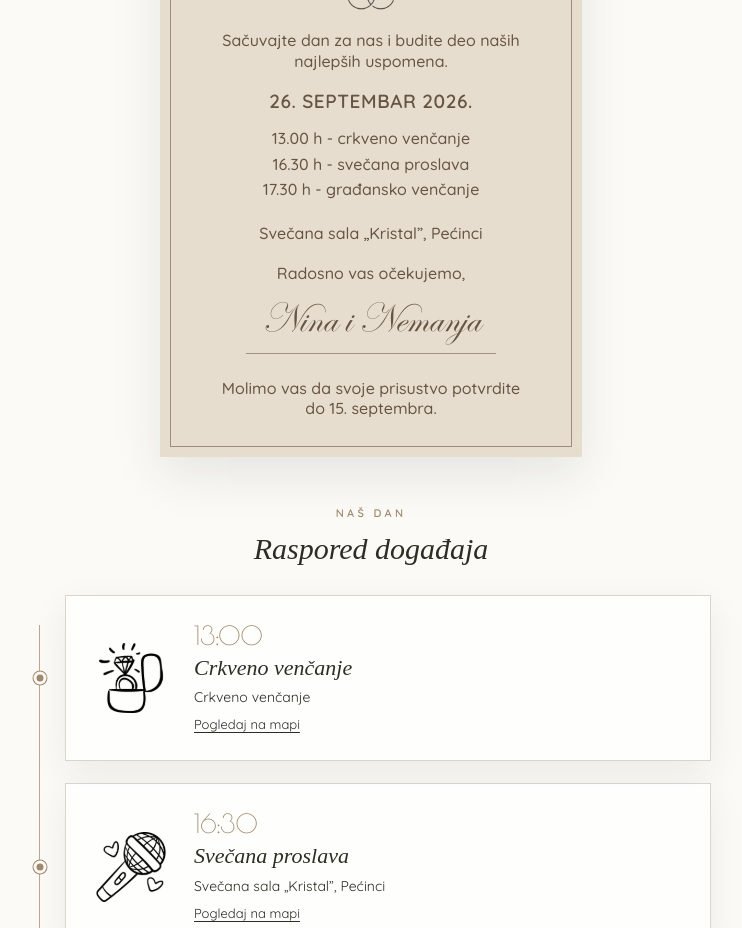
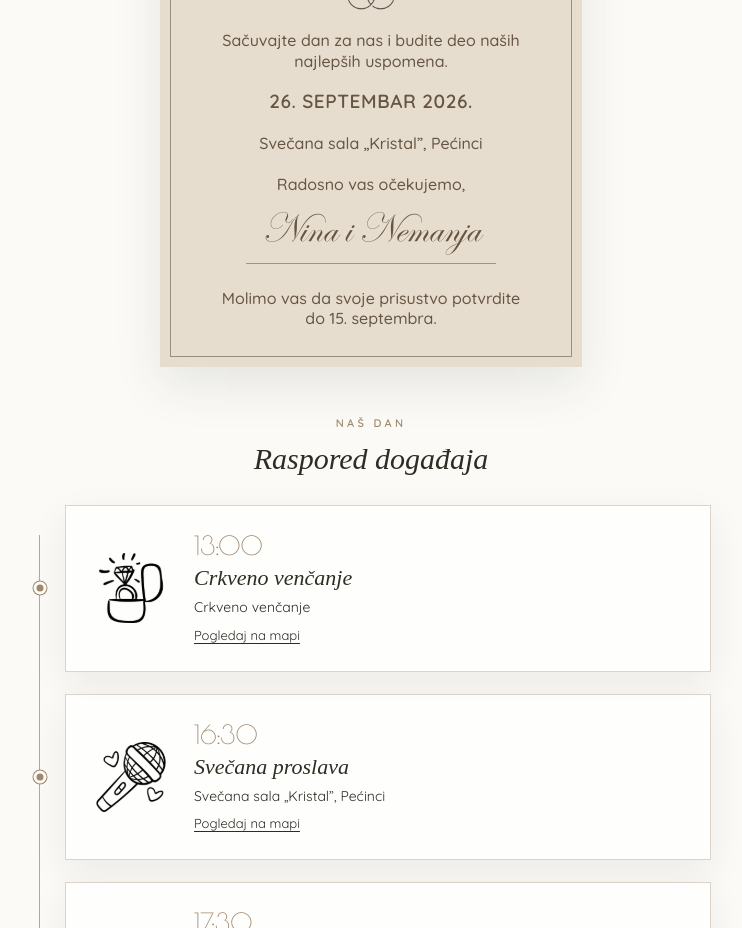
Before and after one commit to NikolaTomic00/pozivnica13, a React (Vite) app: page / in a window 1280 px wide. Shown: the part 780-1708 px from the top of the page, without its empty margins (269-1011 px from the left). Built offline with nearby package versions, Linux system fonts and the light colour scheme; a web font is replaced by a local one.

Commit message:
InvitaionDetails text removed

```diff
--- a/src/sections/InvitationDetailsSection/InvitationDetailsSection.jsx
+++ b/src/sections/InvitationDetailsSection/InvitationDetailsSection.jsx
@@ -10,12 +10,6 @@ function InvitationDetailsSection() {
           </p>
 
           <p className="details-date">26. SEPTEMBAR 2026.</p>
-
-          <div className="details-times">
-            <p>13.00 h - crkveno venčanje</p>
-            <p>16.30 h - svečana proslava</p>
-            <p>17.30 h - građansko venčanje</p>
-          </div>
 
           <p className="details-location">Svečana sala „Kristal”, Pećinci</p>
 
```
